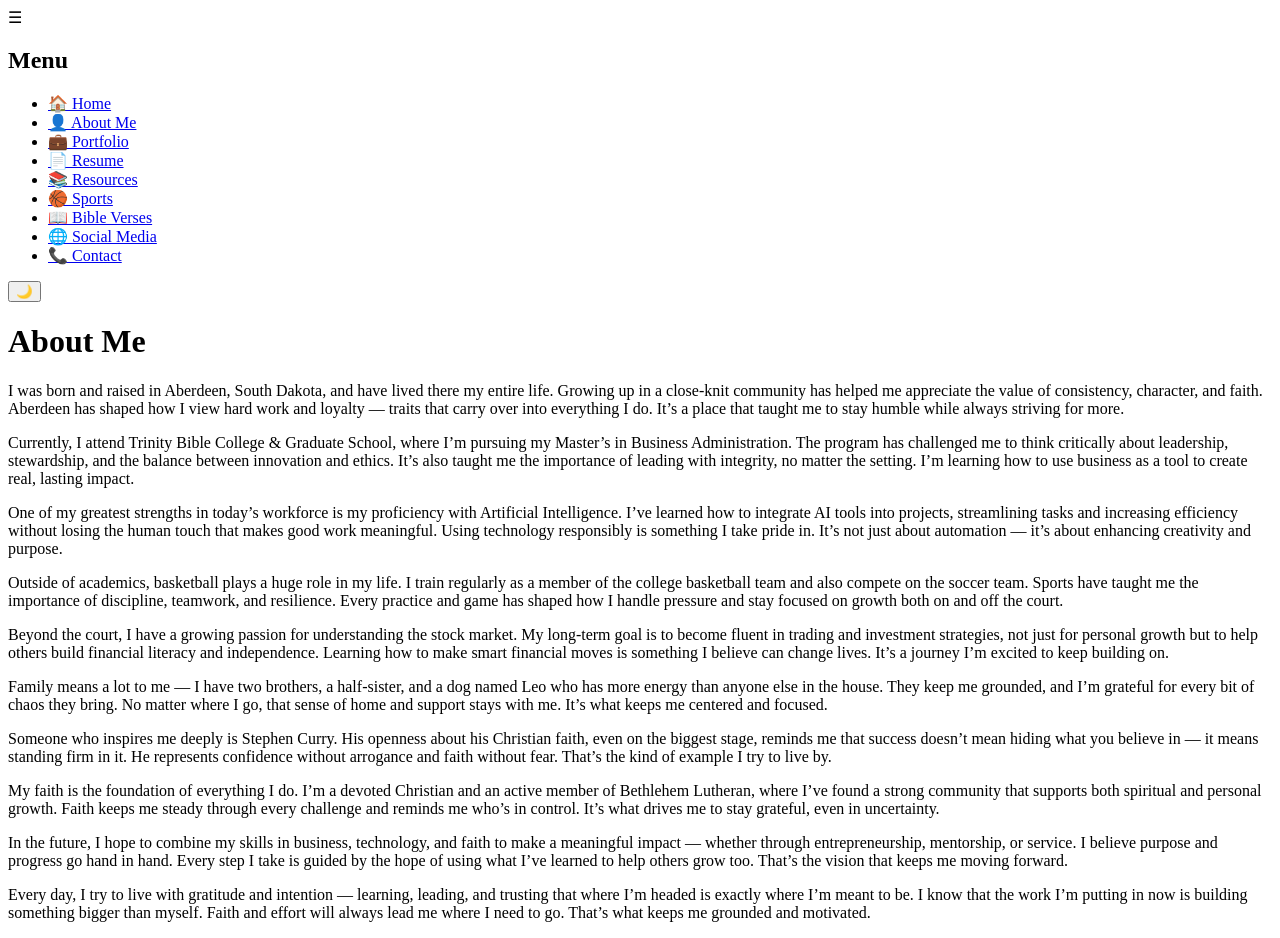
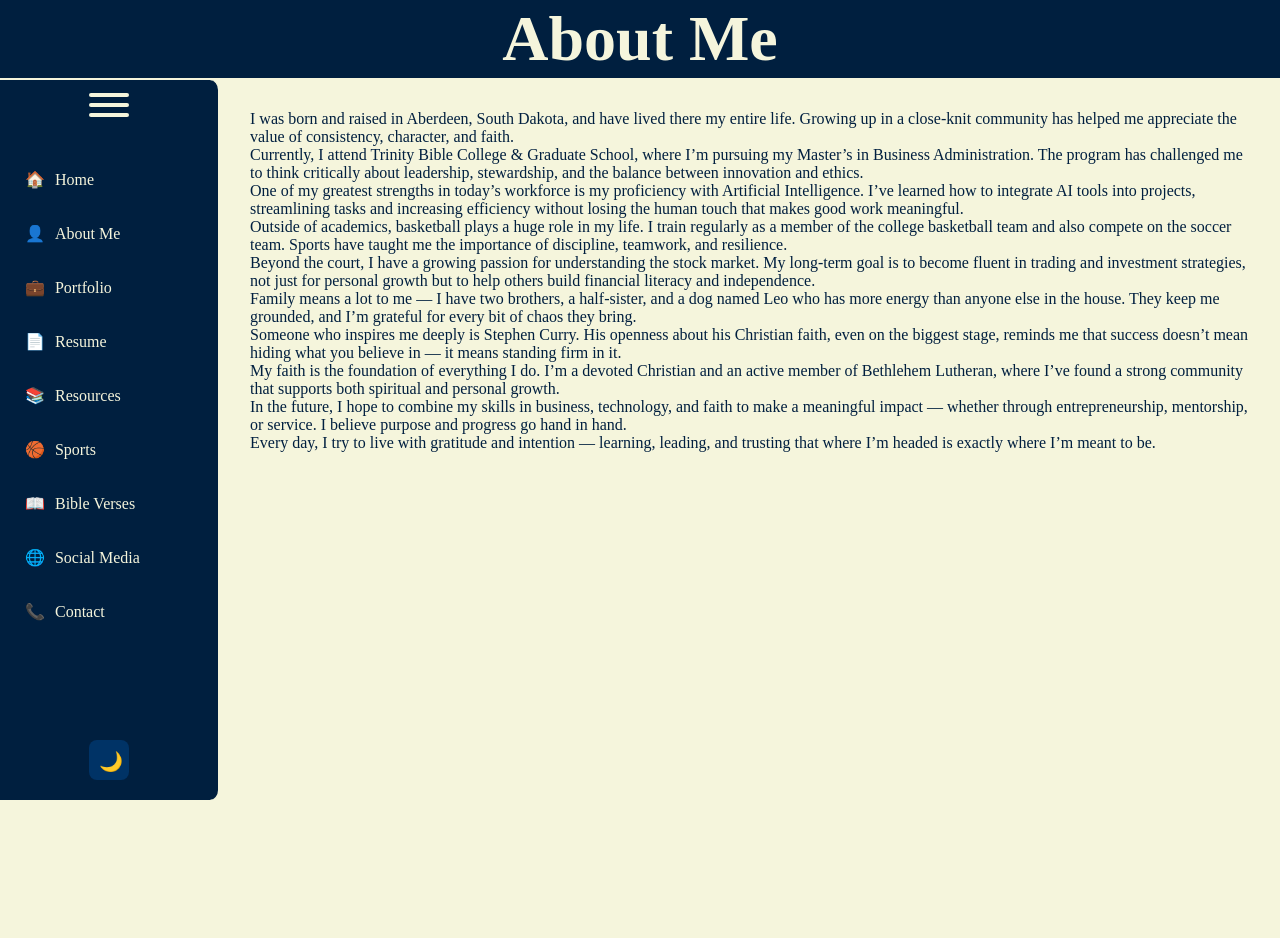
Before and after one commit to SamFranks4/SamuelMcLFranks, a plain HTML site: page about.html in a window 1280 px wide. After the commit the page ends 800 px from the top, so only its background shows below. Drawn offline with Linux system fonts and the light colour scheme.

Commit message:
Update about.html

```diff
--- a/about.html
+++ b/about.html
@@ -1,77 +1,112 @@
 <!DOCTYPE html>
 <html lang="en">
 <head>
-  <meta charset="UTF-8" />
-  <meta name="viewport" content="width=device-width, initial-scale=1.0" />
+  <meta charset="UTF-8">
+  <meta name="viewport" content="width=device-width, initial-scale=1.0">
   <title>About Me - Sam Franks</title>
-  <link rel="stylesheet" href="styles.css" />
+  <link rel="stylesheet" href="style.css">
 </head>
-<body>
+<body class="light-mode">
+  <header>
+    <h1>About Me</h1>
+  </header>
+
   <div class="sidebar">
-    <div class="toggle-btn">&#9776;</div>
-    <h2>Menu</h2>
-    <ul>
-      <li><a href="https://samfranks4.github.io/SamuelMcLFranks/index.html">🏠 Home</a></li>
-      <li><a href="https://samfranks4.github.io/SamuelMcLFranks/about.html" class="active">👤 About Me</a></li>
-      <li><a href="https://samfranks4.github.io/SamuelMcLFranks/portfolio.html">💼 Portfolio</a></li>
-      <li><a href="https://samfranks4.github.io/SamuelMcLFranks/resume.html">📄 Resume</a></li>
-      <li><a href="https://samfranks4.github.io/SamuelMcLFranks/resources.html">📚 Resources</a></li>
-      <li><a href="https://samfranks4.github.io/SamuelMcLFranks/sports.html">🏀 Sports</a></li>
-      <li><a href="https://samfranks4.github.io/SamuelMcLFranks/bible.html">📖 Bible Verses</a></li>
-      <li><a href="https://samfranks4.github.io/SamuelMcLFranks/social.html">🌐 Social Media</a></li>
-      <li><a href="https://samfranks4.github.io/SamuelMcLFranks/contact.html">📞 Contact</a></li>
-    </ul>
-    <button id="theme-toggle">🌙</button>
+    <div class="hamburger" id="hamburger">
+      <div></div>
+      <div></div>
+      <div></div>
+    </div>
+
+    <nav class="sidebar-links">
+      <a href="index.html">🏠 <span class="title">Home</span></a>
+      <a href="about.html">👤 <span class="title">About Me</span></a>
+      <a href="portfolio.html">💼 <span class="title">Portfolio</span></a>
+      <a href="resume.html">📄 <span class="title">Resume</span></a>
+      <a href="resources.html">📚 <span class="title">Resources</span></a>
+      <a href="sports.html">🏀 <span class="title">Sports</span></a>
+      <a href="bible.html">📖 <span class="title">Bible Verses</span></a>
+      <a href="social.html">🌐 <span class="title">Social Media</span></a>
+      <a href="contact.html">📞 <span class="title">Contact</span></a>
+    </nav>
+
+    <button id="toggle-dark">🌙</button>
   </div>
 
-  <div class="main-content">
-    <header>
-      <h1>About Me</h1>
-    </header>
-
-    <section>
+  <main class="content">
+    <section class="about-section">
       <p>
-        I was born and raised in Aberdeen, South Dakota, and have lived there my entire life. Growing up in a close-knit community has helped me appreciate the value of consistency, character, and faith. Aberdeen has shaped how I view hard work and loyalty — traits that carry over into everything I do. It’s a place that taught me to stay humble while always striving for more.
+        I was born and raised in Aberdeen, South Dakota, and have lived there my entire life.
+        Growing up in a close-knit community has helped me appreciate the value of consistency,
+        character, and faith.
       </p>
 
       <p>
-        Currently, I attend Trinity Bible College & Graduate School, where I’m pursuing my Master’s in Business Administration. The program has challenged me to think critically about leadership, stewardship, and the balance between innovation and ethics. It’s also taught me the importance of leading with integrity, no matter the setting. I’m learning how to use business as a tool to create real, lasting impact.
+        Currently, I attend Trinity Bible College & Graduate School, where I’m pursuing my Master’s
+        in Business Administration. The program has challenged me to think critically about
+        leadership, stewardship, and the balance between innovation and ethics.
       </p>
 
       <p>
-        One of my greatest strengths in today’s workforce is my proficiency with Artificial Intelligence. I’ve learned how to integrate AI tools into projects, streamlining tasks and increasing efficiency without losing the human touch that makes good work meaningful. Using technology responsibly is something I take pride in. It’s not just about automation — it’s about enhancing creativity and purpose.
+        One of my greatest strengths in today’s workforce is my proficiency with Artificial Intelligence.
+        I’ve learned how to integrate AI tools into projects, streamlining tasks and increasing efficiency
+        without losing the human touch that makes good work meaningful.
       </p>
 
       <p>
-        Outside of academics, basketball plays a huge role in my life. I train regularly as a member of the college basketball team and also compete on the soccer team. Sports have taught me the importance of discipline, teamwork, and resilience. Every practice and game has shaped how I handle pressure and stay focused on growth both on and off the court.
+        Outside of academics, basketball plays a huge role in my life. I train regularly as a member of the
+        college basketball team and also compete on the soccer team. Sports have taught me the importance
+        of discipline, teamwork, and resilience.
       </p>
 
       <p>
-        Beyond the court, I have a growing passion for understanding the stock market. My long-term goal is to become fluent in trading and investment strategies, not just for personal growth but to help others build financial literacy and independence. Learning how to make smart financial moves is something I believe can change lives. It’s a journey I’m excited to keep building on.
+        Beyond the court, I have a growing passion for understanding the stock market. My long-term goal is to
+        become fluent in trading and investment strategies, not just for personal growth but to help others
+        build financial literacy and independence.
       </p>
 
       <p>
-        Family means a lot to me — I have two brothers, a half-sister, and a dog named Leo who has more energy than anyone else in the house. They keep me grounded, and I’m grateful for every bit of chaos they bring. No matter where I go, that sense of home and support stays with me. It’s what keeps me centered and focused.
+        Family means a lot to me — I have two brothers, a half-sister, and a dog named Leo who has more energy
+        than anyone else in the house. They keep me grounded, and I’m grateful for every bit of chaos they bring.
       </p>
 
       <p>
-        Someone who inspires me deeply is Stephen Curry. His openness about his Christian faith, even on the biggest stage, reminds me that success doesn’t mean hiding what you believe in — it means standing firm in it. He represents confidence without arrogance and faith without fear. That’s the kind of example I try to live by.
+        Someone who inspires me deeply is Stephen Curry. His openness about his Christian faith, even on the biggest
+        stage, reminds me that success doesn’t mean hiding what you believe in — it means standing firm in it.
       </p>
 
       <p>
-        My faith is the foundation of everything I do. I’m a devoted Christian and an active member of Bethlehem Lutheran, where I’ve found a strong community that supports both spiritual and personal growth. Faith keeps me steady through every challenge and reminds me who’s in control. It’s what drives me to stay grateful, even in uncertainty.
+        My faith is the foundation of everything I do. I’m a devoted Christian and an active member of Bethlehem
+        Lutheran, where I’ve found a strong community that supports both spiritual and personal growth.
       </p>
 
       <p>
-        In the future, I hope to combine my skills in business, technology, and faith to make a meaningful impact — whether through entrepreneurship, mentorship, or service. I believe purpose and progress go hand in hand. Every step I take is guided by the hope of using what I’ve learned to help others grow too. That’s the vision that keeps me moving forward.
+        In the future, I hope to combine my skills in business, technology, and faith to make a meaningful impact —
+        whether through entrepreneurship, mentorship, or service. I believe purpose and progress go hand in hand.
       </p>
 
       <p>
-        Every day, I try to live with gratitude and intention — learning, leading, and trusting that where I’m headed is exactly where I’m meant to be. I know that the work I’m putting in now is building something bigger than myself. Faith and effort will always lead me where I need to go. That’s what keeps me grounded and motivated.
+        Every day, I try to live with gratitude and intention — learning, leading, and trusting that where I’m headed
+        is exactly where I’m meant to be.
       </p>
     </section>
-  </div>
+  </main>
 
-  <script src="script.js"></script>
+  <script>
+    const toggleDark = document.getElementById("toggle-dark");
+    const body = document.body;
+    const hamburger = document.getElementById("hamburger");
+    const sidebar = document.querySelector(".sidebar");
+    const content = document.querySelector(".content");
+
+    toggleDark.addEventListener("click", () => {
+      body.classList.toggle("light-mode");
+    });
+
+    hamburger.addEventListener("click", () => {
+      sidebar.classList.toggle("shrunk");
+      content.classList.toggle("expanded");
+    });
+  </script>
 </body>
 </html>
```
